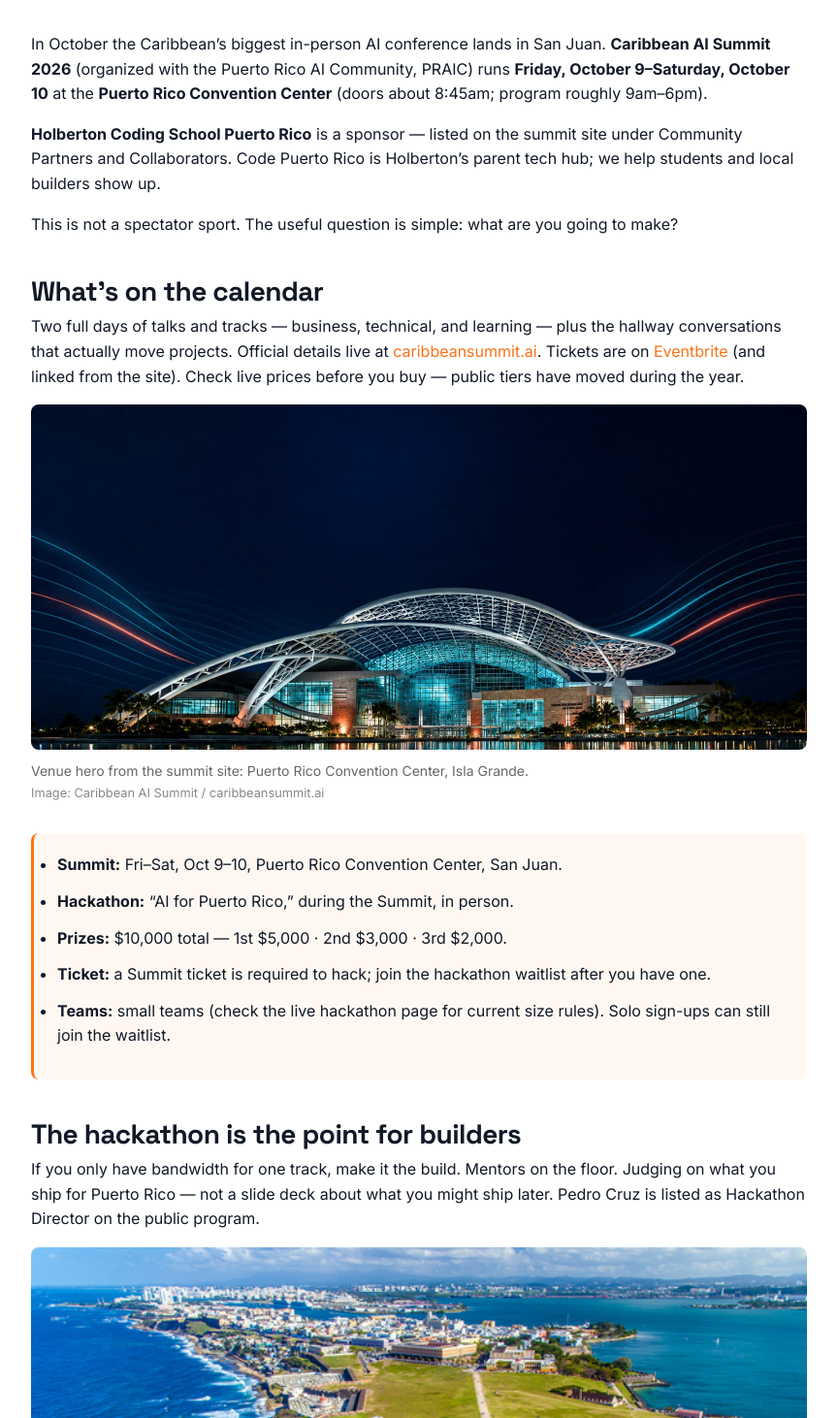
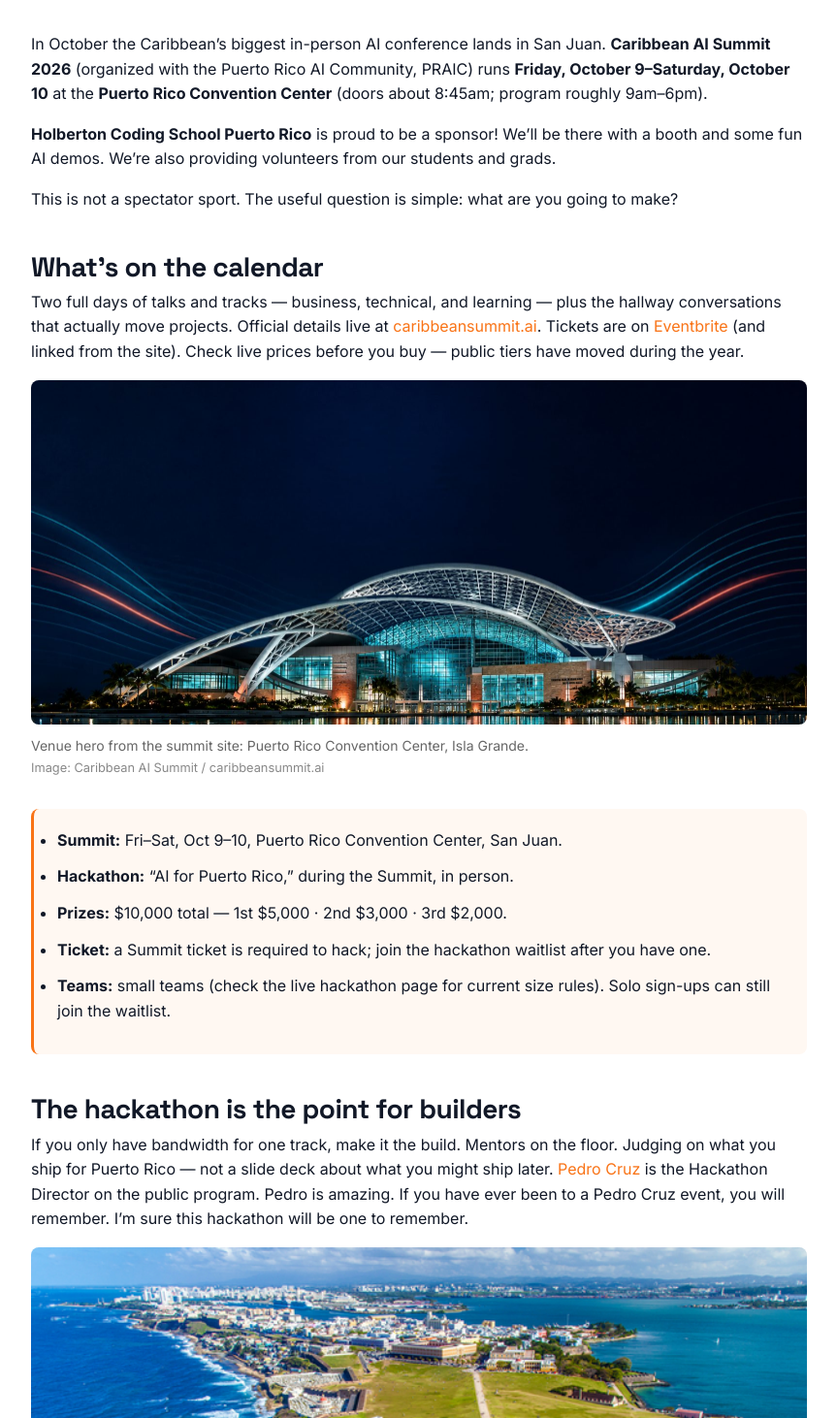
Before and after one commit to adamb/codepr, a SvelteKit app: page /blog/3/caribbean-ai-summit-2026-san-juan in a window 1280 px wide. Shown: the part 1008-2470 px from the top of the page at 97% size, without its empty margins (60-923 px from the left). Built offline with nearby package versions, Linux system fonts and the light colour scheme.

Commit message:
blog: apply Adam's revisions to Caribbean AI Summit post (sponsor wording, Pedro Cruz link, drop Holberton deal section)

```diff
--- a/src/routes/blog/3/caribbean-ai-summit-2026-san-juan/+page.svelte
+++ b/src/routes/blog/3/caribbean-ai-summit-2026-san-juan/+page.svelte
@@ -8,7 +8,7 @@
 	canonical="https://code.pr/blog/3/caribbean-ai-summit-2026-san-juan"
 	type="article"
 	publishedTime="2026-09-23"
-	modifiedTime="2026-09-23"
+	modifiedTime="2026-09-24"
 	image="https://code.pr/blog/caribbean-ai-summit-2026/og-banner.jpg"
 />
 
@@ -39,7 +39,7 @@
 	<section class="content">
 		<p>In October the Caribbean’s biggest in-person AI conference lands in San Juan. <strong>Caribbean AI Summit 2026</strong> (organized with the Puerto Rico AI Community, PRAIC) runs <strong>Friday, October 9–Saturday, October 10</strong> at the <strong>Puerto Rico Convention Center</strong> (doors about 8:45am; program roughly 9am–6pm).</p>
 
-		<p><strong>Holberton Coding School Puerto Rico</strong> is a sponsor — listed on the summit site under Community Partners and Collaborators. Code Puerto Rico is Holberton’s parent tech hub; we help students and local builders show up.</p>
+		<p><strong>Holberton Coding School Puerto Rico</strong> is proud to be a sponsor! We’ll be there with a booth and some fun AI demos. We’re also providing volunteers from our students and grads.</p>
 
 		<p>This is not a spectator sport. The useful question is simple: what are you going to make?</p>
 
@@ -63,7 +63,7 @@
 		</ul>
 
 		<h2>The hackathon is the point for builders</h2>
-		<p>If you only have bandwidth for one track, make it the build. Mentors on the floor. Judging on what you ship for Puerto Rico — not a slide deck about what you might ship later. Pedro Cruz is listed as Hackathon Director on the public program.</p>
+		<p>If you only have bandwidth for one track, make it the build. Mentors on the floor. Judging on what you ship for Puerto Rico — not a slide deck about what you might ship later. <a href="https://www.linkedin.com/in/pedrocruztech/" target="_blank" rel="noopener">Pedro Cruz</a> is the Hackathon Director on the public program. Pedro is amazing. If you have ever been to a Pedro Cruz event, you will remember. I’m sure this hackathon will be one to remember.</p>
 
 		<figure>
 			<img src="/blog/caribbean-ai-summit-2026/morro.jpg" alt="El Morro fortress graphic from the Caribbean AI Summit hackathon page" />
@@ -87,9 +87,6 @@
 		</figure>
 
 		<p>The Summit is the larger stage. Same island. More builders in one building. Better chance to meet the people who will hire, fund, or ship with you next year.</p>
-
-		<h2>How Holberton shows up</h2>
-		<p>Holberton Puerto Rico’s deal with the Summit is in-kind education sponsorship — not a paid Gold, Silver, or Bronze package. On site we expect a standard exhibition booth with an interactive demo, plus students and staff in the room and in the hackathon. I’m writing this as Code Puerto Rico / Holberton’s local builder network, not as a Summit keynote. (I’m not on the public speaker list.)</p>
 
 		<figure class="partner-mark">
 			<img src="/blog/caribbean-ai-summit-2026/sp-holberton.png" alt="Holberton mark from the Caribbean AI Summit community partners grid" width="280" />
```
